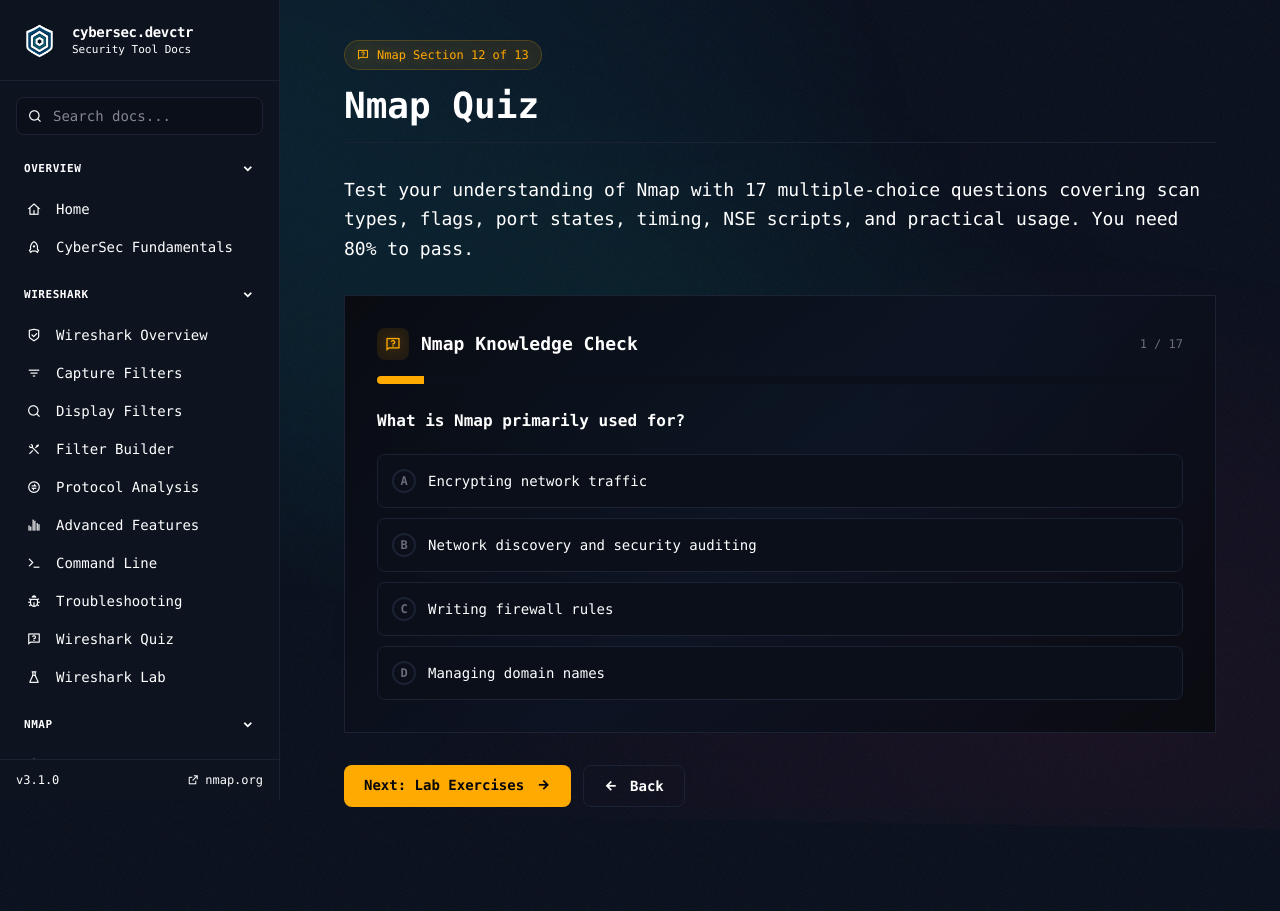
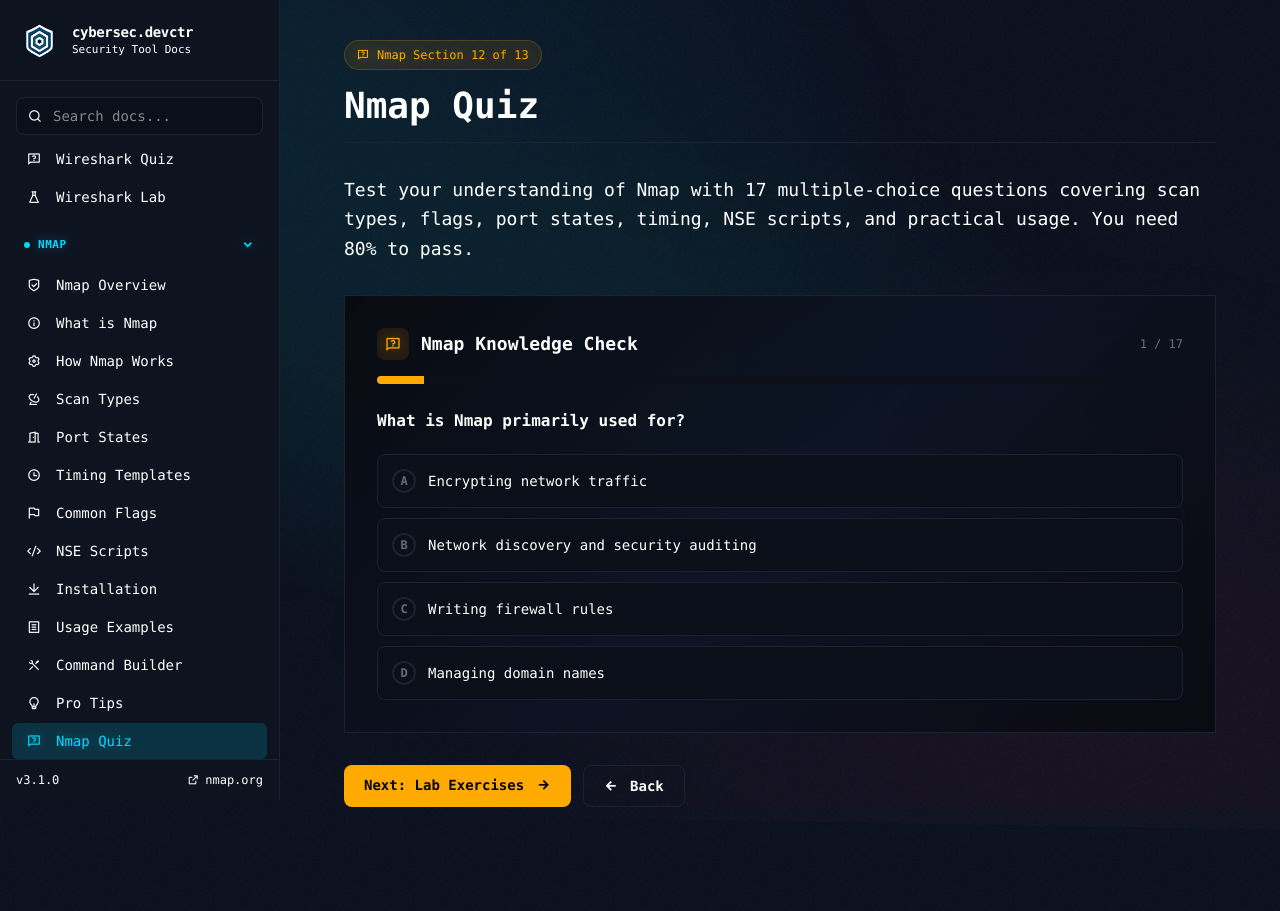
Before and after one commit to Tribrix23/cyber_sec_documentation, a Next.js app: page /nmap/quiz in a window 1280 px wide. Built offline with nearby package versions, Linux system fonts and the light colour scheme.

Commit message:
setting up sidebar and few fixes

```diff
--- a/app/john-the-ripper/pro-tips/page.tsx
+++ b/app/john-the-ripper/pro-tips/page.tsx
@@ -5,6 +5,7 @@ import Callout from '@/components/base/Callout';
 import CodeBlock from '@/components/base/Codeblock';
 import InlineCode from '@/components/base/InlineCode';
 import { motion } from 'framer-motion';
+import React from 'react';
 
 const fadeUp = {
   hidden: { opacity: 0, y: 24 },
@@ -152,10 +153,10 @@ export default function JohnProTipsPage() {
                     if (j === 0) return part;
                     const [code, ...rest] = part.split('</InlineCode>');
                     return (
-                      <>
+                      <React.Fragment key={j}>
                         <InlineCode>{code}</InlineCode>
                         {rest.join('</InlineCode>')}
-                      </>
+                      </React.Fragment>
                     );
                   })}
                 </p>
--- a/app/john-the-ripper/wordlist-mode/page.tsx
+++ b/app/john-the-ripper/wordlist-mode/page.tsx
@@ -123,7 +123,7 @@ export default function JohnWordlistModePage() {
             <CodeBlock code="crunch 8 8 -f /usr/share/crunch/charset.lst mixalpha-numeric -o candidates.txt" />
           </div>
           <Callout type="tip">
-            Preprocess rockyou.txt: remove duplicates with <InlineCode>sort -u</InlineCode>, filter to relevant length with <InlineCode>awk 'length&gt;=8 &amp;&amp; length&lt;=12'</InlineCode>.
+            {"Preprocess rockyou.txt: remove duplicates with sort -u, filter to relevant length with awk 'length>=8 && length<=12'"}
           </Callout>
         </div>
       </motion.section>
--- a/components/Sidebar.tsx
+++ b/components/Sidebar.tsx
@@ -1,6 +1,6 @@
 'use client'
 import { useRouter } from 'next/navigation';
-import { useState, useEffect } from 'react';
+import { useState, useEffect, useRef } from 'react';
 import Link from 'next/link'
 import { usePathname } from 'next/navigation'
 
@@ -131,6 +131,9 @@ export default function Sidebar() {
     navSections.map((s) => s.title)
   );
 
+  // Ref to store nav item DOM elements for scrolling
+  const navItemRefs = useRef<Record<string, HTMLAnchorElement | null>>({});
+
   const toggleSection = (title: string) => {
     setExpandedSections((prev) =>
       prev.includes(title) ? prev.filter((t) => t !== title) : [...prev, title]
@@ -148,12 +151,46 @@ export default function Sidebar() {
     }))
     .filter((section) => section.items.length > 0);
 
+  // Close mobile menu on navigation
   useEffect(() => {
     setIsMobileOpen(false);
   }, [pathname]);
 
+  // Auto-expand section containing active route on path change
+  useEffect(() => {
+    setExpandedSections((prev) => {
+      const activeSection = navSections.find((section) =>
+        section.items.some((item) => item.path === pathname)
+      );
+      if (activeSection && !prev.includes(activeSection.title)) {
+        return [...prev, activeSection.title];
+      }
+      return prev;
+    });
+  }, [pathname]);
+
+  // Auto-scroll to active nav item after navigation
+  useEffect(() => {
+    // Small delay to allow DOM to update after expansion
+    const timer = setTimeout(() => {
+      const activeElement = navItemRefs.current[pathname];
+      if (activeElement) {
+        activeElement.scrollIntoView({
+          behavior: 'smooth',
+          block: 'nearest',
+        });
+      }
+    }, 100);
+
+    return () => clearTimeout(timer);
+  }, [pathname]);
+
   const isActivePath = (path: string) => {
     return pathname === path;
+  };
+
+  const isSectionActive = (sectionItems: NavItem[]) => {
+    return sectionItems.some((item) => isActivePath(item.path));
   };
 
   const renderNavItem = (item: NavItem) => {
@@ -168,6 +205,9 @@ export default function Sidebar() {
       <Link
         href={item.path}
         className={classes}
+        ref={(el) => {
+          navItemRefs.current[item.path] = el;
+        }}
       >
         <span className="w-5 h-5 flex items-center justify-center shrink-0">
           <i className={item.icon} />
@@ -239,21 +279,34 @@ export default function Sidebar() {
 
         {/* Navigation */}
         <nav className="flex-1 overflow-y-auto px-3 pb-4">
-          {filteredSections.map((section) => (
+          {filteredSections.map((section) => {
+            const sectionIsActive = isSectionActive(section.items);
+            const isExpanded = expandedSections.includes(section.title);
+
+            return (
               <div key={section.title} className="mb-3">
                 <button
                   type="button"
                   onClick={() => toggleSection(section.title)}
-                 className="flex items-center justify-between w-full px-3 py-2 text-[11px] font-semibold tracking-wider text-cyber-text hover:text-cyber-cyan transition-colors"
+                  className={`flex items-center justify-between w-full px-3 py-2 text-[11px] font-semibold tracking-wider transition-colors ${
+                    sectionIsActive
+                      ? 'text-cyber-cyan'
+                      : 'text-cyber-text hover:text-cyber-cyan'
+                  }`}
                 >
-                <span>{section.title}</span>
+                  <span className="flex items-center gap-2">
+                    {sectionIsActive && (
+                      <span className="w-1.5 h-1.5 rounded-full bg-cyber-cyan flex-shrink-0" />
+                    )}
+                    {section.title}
+                  </span>
                   <i
                     className={`ri-arrow-down-s-line text-sm transition-transform ${
-                    expandedSections.includes(section.title) ? '' : '-rotate-90'
+                      isExpanded ? '' : '-rotate-90'
                     }`}
                   />
                 </button>
-              {expandedSections.includes(section.title) && (
+                {isExpanded && (
                   <ul className="mt-1 space-y-0.5">
                     {section.items.map((item) => (
                       <li key={item.path}>
@@ -263,7 +316,8 @@ export default function Sidebar() {
                   </ul>
                 )}
               </div>
-          ))}
+            );
+          })}
         </nav>
 
         {/* Footer */}
```
Lines whose indentation alone changed are shown as unchanged.
